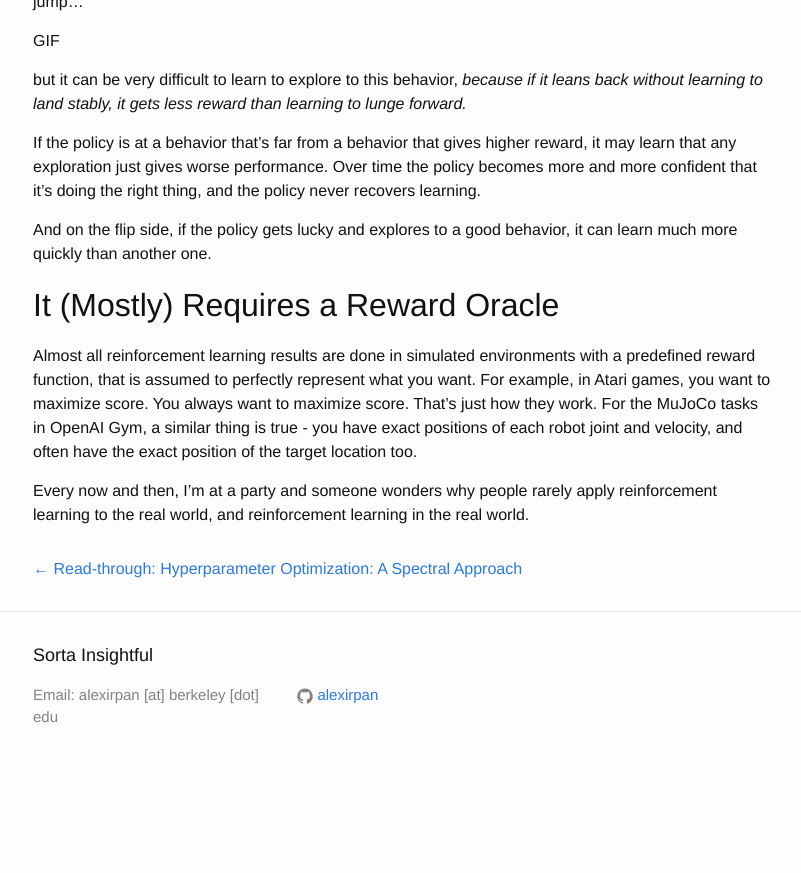
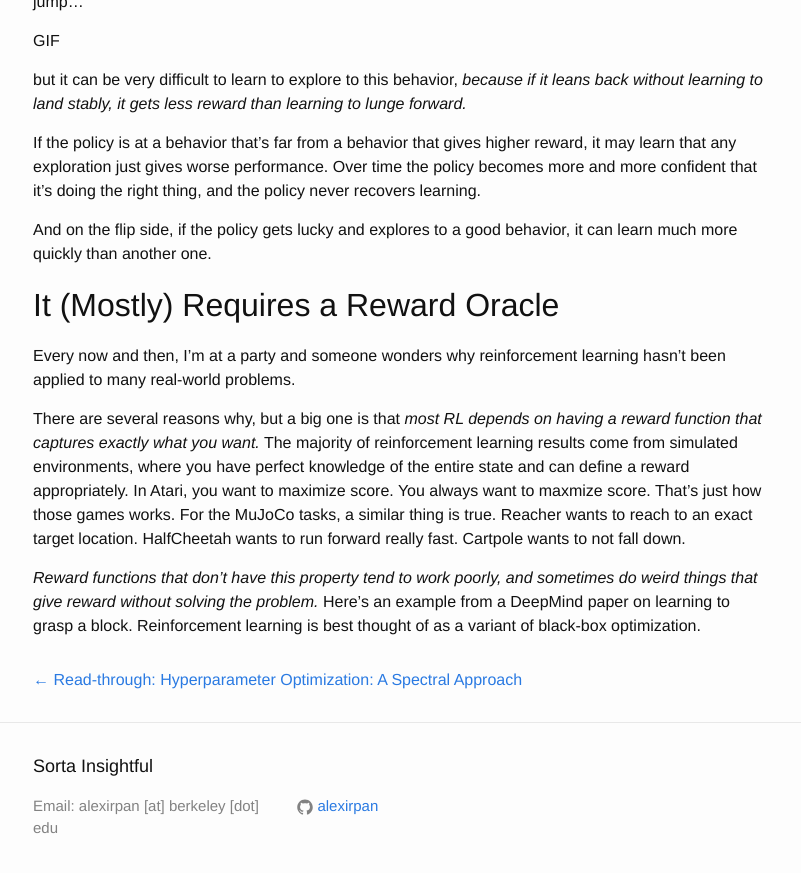
Before and after one commit to alexirpan/alexirpan.github.io, a Jekyll site: the page built from _posts/2017-08-05-rl-hard.markdown, in a window 1280 px wide and 900 px high, scrolled down 2396 px. Shown: the top 873 px of the window, without its empty margins (237-1038 px from the left). Built offline with Jekyll 4.4.1, drawn with Linux system fonts in a browser that asks for light colours; nearby versions of some CDN libraries; before the commit the page ends 3185 px from its top, so only the background shows below that.

Commit message:
Small amount of work for this

```diff
--- a/_posts/2017-08-05-rl-hard.markdown
+++ b/_posts/2017-08-05-rl-hard.markdown
@@ -140,13 +140,19 @@ it can learn much more quickly than another one.
 It (Mostly) Requires a Reward Oracle
 ------------------------------------------------------------------------------
 
-Almost all reinforcement learning results are done in simulated environments
-with a predefined reward function, that is assumed to perfectly represent what you
-want. For example, in Atari games, you want to maximize score. You always want
-to maximize score. That's just how they work. For the MuJoCo tasks in OpenAI
-Gym, a similar thing is true - you have exact positions of each robot joint
-and velocity, and often have the exact position of the target location too.
+Every now and then, I'm at a party and someone wonders why reinforcement learning
+hasn't been applied to many real-world problems.
 
-Every now and then, I'm at a party and someone wonders why people rarely apply
-reinforcement learning to the real world, and
-reinforcement learning in the real world.
+There are several reasons why, but a big one is that *most RL depends on having
+a reward function that captures exactly what you want.* The majority of
+reinforcement learning results come from simulated environments, where you have
+perfect knowledge of the entire state and can define a reward appropriately.
+In Atari, you want to maximize score. You always want to maxmize score. That's
+just how those games works. For the MuJoCo tasks, a similar thing is true. Reacher
+wants to reach to an exact target location. HalfCheetah wants to run forward
+really fast. Cartpole wants to not fall down.
+
+*Reward functions that don't have this property tend to work poorly, and sometimes
+do weird things that give  reward without solving the problem.* Here's an example
+from a DeepMind paper on learning to grasp a block.
+Reinforcement learning is best thought of as a variant of black-box optimization.
```
